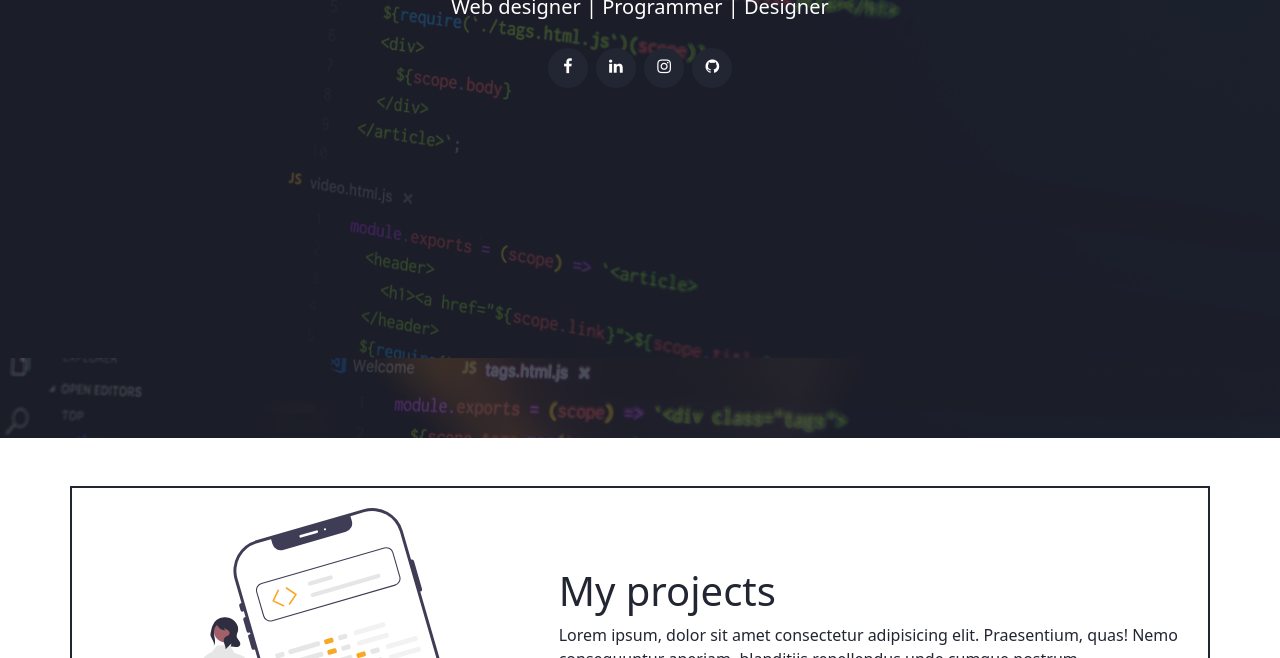
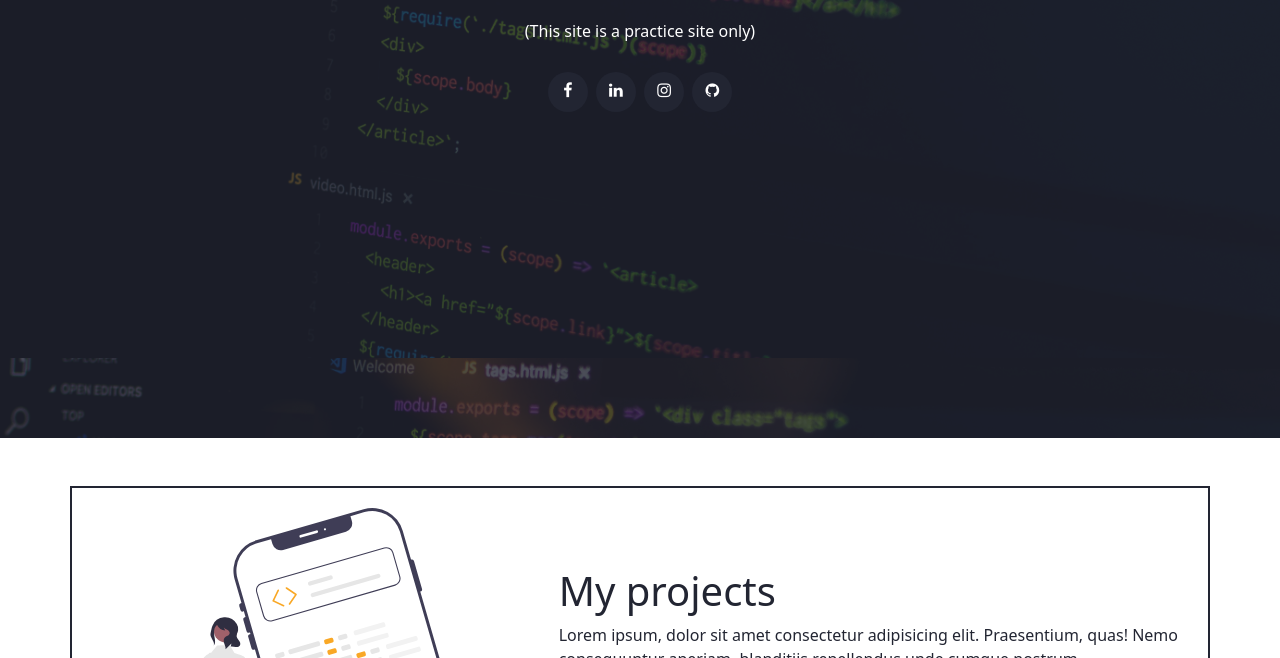
Before and after one commit to rae-annthomas/mywebsite, a website: page dist/index.html in a window 1280 px wide. Shown: the part 442-1100 px from the top of the page. Drawn offline with nearby package versions, Linux system fonts and the light colour scheme.

Commit message:
changes to index.html

```diff
--- a/dist/index.html
+++ b/dist/index.html
@@ -51,6 +51,7 @@
         <div class="text-white" data-mdb-theme="dark">
           <h1 class="name mb-3">Rae-Ann <span class="last-name">Thomas</span></h1>
           <h5 class="mb-4">Web designer | Programmer | Designer </h5>
+          <p class="mb-4">(This site is a practice site only)</p>
           <a href="#" class="social fa fa-facebook"></a>
           <a href="#" class="fa fa-linkedin"></a>
           <a href="#" class="fa fa-instagram"></a>
```
